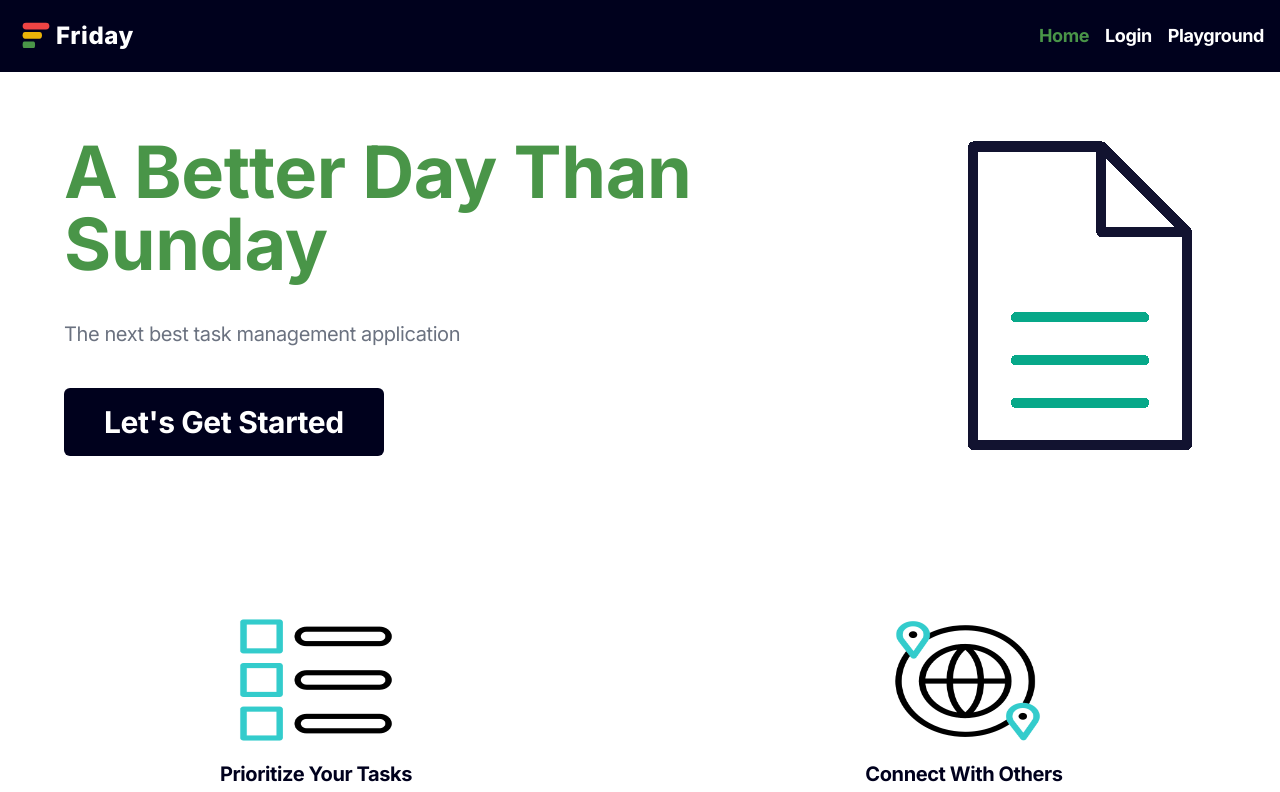
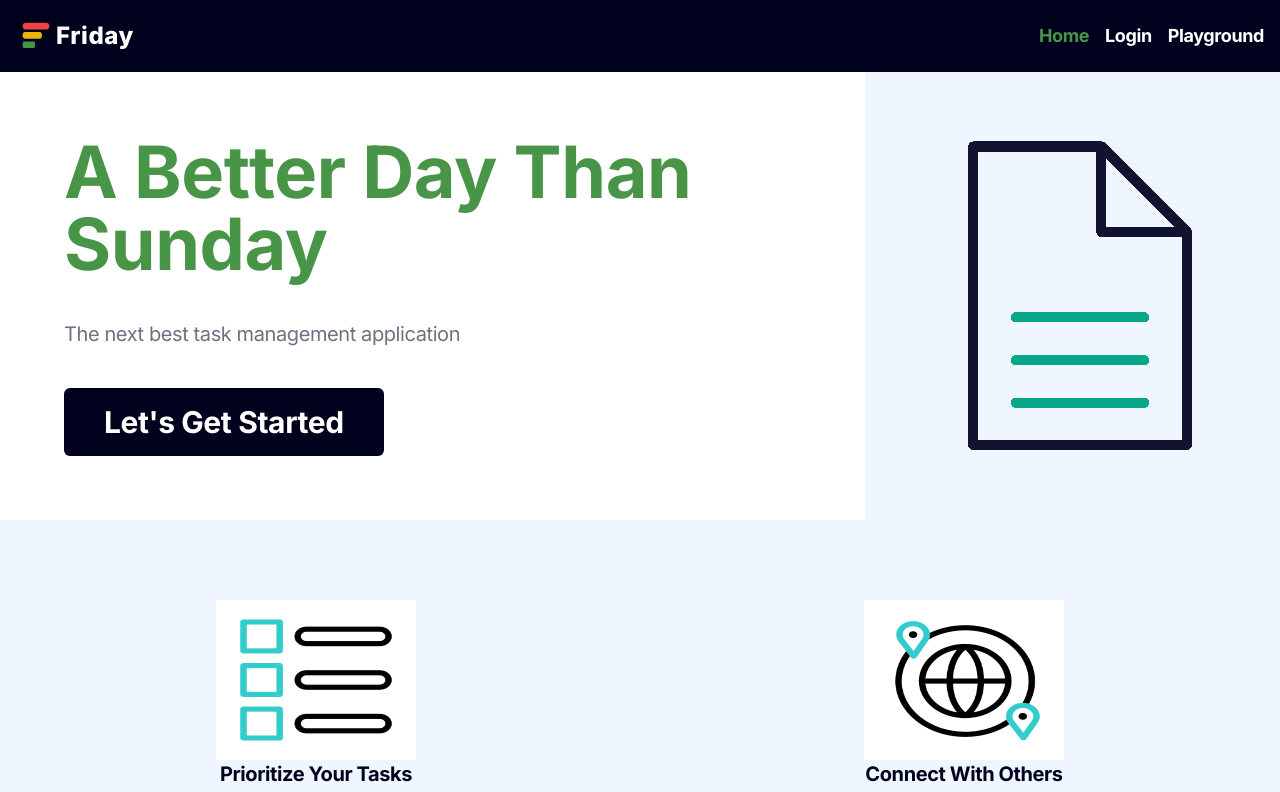
Before and after one commit to Kankenny/Friday, a React (Vite) app in the folder client/: page / in a window 1280 px wide. Shown: the top 792 px of the page. Built offline with nearby package versions, Linux system fonts and the light colour scheme; no server answers.

Commit message:
refactor: limit screen size

```diff
--- a/client/src/components/layout/body/Body.tsx
+++ b/client/src/components/layout/body/Body.tsx
@@ -1,11 +1,15 @@
-import React from "react";
+import React from "react"
 
 type Props = {
-  children: React.ReactNode;
-};
+  children: React.ReactNode
+}
 
 const Body = ({ children }: Props) => {
-  return <main className="min-h-screen bg-main flex flex-col">{children}</main>;
-};
+  return (
+    <main className="min-h-screen flex flex-col container mx-auto">
+      {children}
+    </main>
+  )
+}
 
-export default Body;
+export default Body
```
